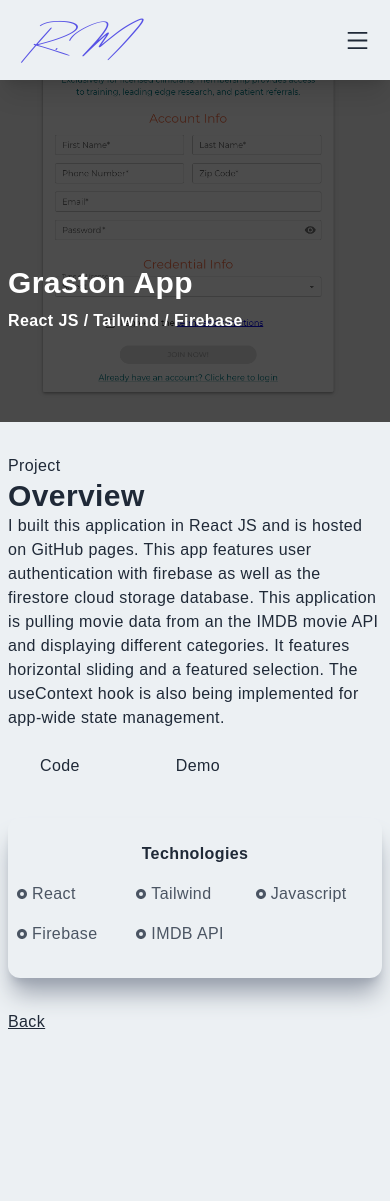
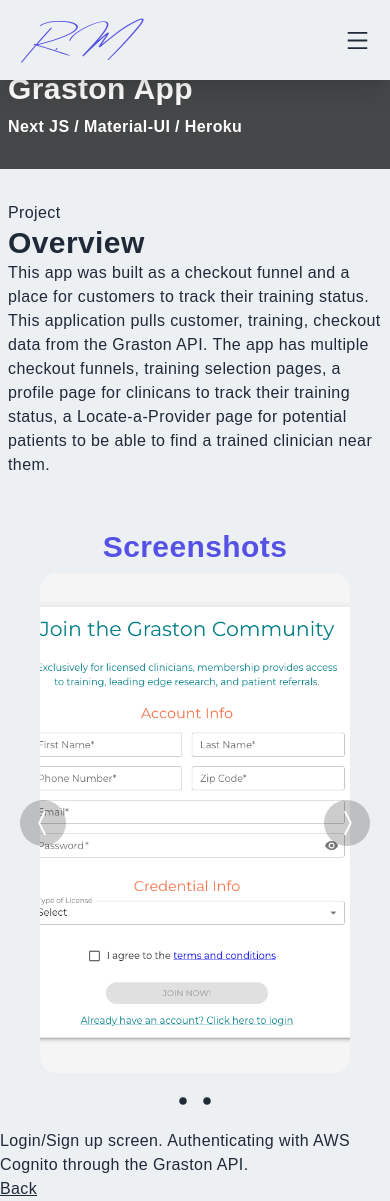
Before and after one commit to RussMcGill/my-portfolio-nextjs, a Next.js app: page /projects/graston-app in a window 390 px wide. Before the commit the page ends 1066 px from the top, so only its background shows below. Built offline with nearby package versions, Linux system fonts and the light colour scheme.

Commit message:
More styling adjustments to projects page

```diff
--- a/pages/projects/graston-app.js
+++ b/pages/projects/graston-app.js
@@ -1,63 +1,104 @@
 import Image from 'next/image';
-import React from 'react';
+import { useState } from 'react';
 import { RiRadioButtonFill } from 'react-icons/ri';
 import Link from 'next/link';
-import Navbar from '@/components/Navbar';
+import { BsChevronCompactLeft, BsChevronCompactRight } from 'react-icons/bs';
+import { RxDotFilled } from 'react-icons/rx';
+import slide1 from '../../public/assets/projects/grastonApp.png';
+import slide2 from '../../public/assets/projects/findTraining.png';
 
 export default function GrastonApp() {
+  const [showModal, setShowModal] = useState(false);
+  const [modalImage, setModalImage] = useState();
+  const [modalText, setmodalText] = useState();
+
+  const [currentIndex, setCurrentIndex] = useState(0);
+
+  const screenshotSlides = [
+    {
+      id: 'slide-1',
+      image: slide1,
+      caption: 'Login/Sign up screen. Authenticating with AWS Cognito through the Graston API.',
+    },
+    {
+      id: 'slide-2',
+      image: slide2,
+      caption: 'Display all available trainings on a map using Google Maps API.',
+    },
+  ];
+
+  function openModal(slide) {
+    setShowModal(true);
+    setModalImage(slide.image);
+    setmodalText(slide.caption);
+  }
+
+  function prevSlide() {
+    const isFirstSlide = currentIndex === 0;
+    const newIndex = isFirstSlide ? screenshotSlides.length - 1 : currentIndex - 1;
+    setCurrentIndex(newIndex);
+  }
+  function nextSlide() {
+    const isLastSlide = currentIndex === screenshotSlides.length - 1;
+    const newIndex = isLastSlide ? 0 : currentIndex + 1;
+    setCurrentIndex(newIndex);
+  }
+
   return (
     <div className='w-full'>
-      <div className='w-screen h-[50vh] relative'>
-        <div className='absolute top-0 left-0 w-full h-[50vh] bg-black/70 z-10' />
-        <Image className='absolute z-1' fill style={{ objectFit: 'cover' }} src={'/assets/projects/grastonApp.png'} alt='/' />
-        <div className='absolute top-[70%] max-w-[1240px] w-full left-[50%] right-[50%] translate-x-[-50%] translate-y-[-50%] text-white z-10 p-2'>
+      <div className='w-screen h-[20vh] relative'>
+        <div className='absolute top-0 left-0 w-full h-[20vh] bg-black/70 z-10' />
+        {/* <Image className='absolute z-1' fill style={{ objectFit: 'cover' }} src={'/assets/projects/grastonApp.png'} alt='/' /> */}
+        <div className='absolute top-[60%] max-w-[1240px] w-full left-[50%] right-[50%] translate-x-[-50%] translate-y-[-50%] text-white z-10 p-2'>
           <h2 className='py-2'>Graston App</h2>
-          <h3>React JS / Tailwind / Firebase</h3>
+          <h3>Next JS / Material-UI / Heroku</h3>
         </div>
       </div>
-
       <div className='max-w-[1240px] mx-auto p-2 grid md:grid-cols-5 gap-8 py-8'>
         <div className='col-span-4'>
           <p>Project</p>
           <h2>Overview</h2>
-          <p>
+          {/* <p>
             I built this application in React JS and is hosted on GitHub pages. This app features user authentication with firebase as well as the
             firestore cloud storage database. This application is pulling movie data from an the IMDB movie API and displaying different categories.
             It features horizontal sliding and a featured selection. The useContext hook is also being implemented for app-wide state management.
+          </p> */}
+          <p>
+            This app was built as a checkout funnel and a place for customers to track their training status. This application pulls customer,
+            training, checkout data from the Graston API. The app has multiple checkout funnels, training selection pages, a profile page for
+            clinicans to track their training status, a Locate-a-Provider page for potential patients to be able to find a trained clinician near
+            them.
           </p>
-          <a href='https://github.com/fireclint/netflix-react-tailwind' target='_blank' rel='noreferrer'>
-            <button className='px-8 py-2 mt-4 mr-8'>Code</button>
-          </a>
-          <a href='https://fireclint.github.io/netflix-react-tailwind/' target='_blank' rel='noreferrer'>
-            <button className='px-8 py-2 mt-4'>Demo</button>
-          </a>
         </div>
-        <div className='col-span-4 md:col-span-1 shadow-xl shadow-gray-400 rounded-xl py-4'>
-          <div className='p-2'>
-            <p className='text-center font-bold pb-2'>Technologies</p>
-            <div className='grid grid-cols-3 md:grid-cols-1'>
-              <p className='text-gray-600 py-2 flex items-center'>
-                <RiRadioButtonFill className='pr-1' /> React
-              </p>
-              <p className='text-gray-600 py-2 flex items-center'>
-                <RiRadioButtonFill className='pr-1' /> Tailwind
-              </p>
-              <p className='text-gray-600 py-2 flex items-center'>
-                <RiRadioButtonFill className='pr-1' /> Javascript
-              </p>
-              <p className='text-gray-600 py-2 flex items-center'>
-                <RiRadioButtonFill className='pr-1' /> Firebase
-              </p>
-              <p className='text-gray-600 py-2 flex items-center'>
-                <RiRadioButtonFill className='pr-1' /> IMDB API
-              </p>
+      </div>
+      <div className='flex flex-col gap-2 mt-5 items-center justify-center'>
+        <h2 className='text-primary'>Screenshots</h2>
+        <div className='max-w-[1200px] h-[500px] sm:min-h-[600px] md:min-h-[850px] lg:min-h-[1000px] w-full m-auto px-10 relative group'>
+          <div
+            style={{ backgroundImage: `url(${screenshotSlides[currentIndex].image.src})` }}
+            className='w-full h-full rounded-2xl bg-center bg-cover duration-500 '
+          >
+            <div className='md:hidden group-hover:block absolute top-[50%] -translate-x-[0] translate-y-[-50%] left-5 text-2xl rounded-full p-2 bg-black/20 md:hover:bg-black/50 text-white cursor-pointer'>
+              <BsChevronCompactLeft size={30} onClick={() => prevSlide()} />
+            </div>
+            <div className='md:hidden group-hover:block absolute top-[50%] -translate-x-[0] translate-y-[-50%] right-5 text-2x rounded-full p-2 bg-black/20 md:hover:bg-black/50 text-white cursor-pointer'>
+              <BsChevronCompactRight size={30} onClick={() => nextSlide()} />
             </div>
           </div>
         </div>
-        <Link href='/#projects'>
-          <p className='underline cursor-pointer'>Back</p>
-        </Link>
+        <div className='flex top-4 justify-center py-2'>
+          {screenshotSlides.map((slide, index) => (
+            <div key={index} className='text-2xl cursor-pointer' onClick={() => setCurrentIndex(index)}>
+              <RxDotFilled />
+            </div>
+          ))}
+        </div>
+        <p>{screenshotSlides[currentIndex].caption}</p>
       </div>
+
+      <Link href='/#projects'>
+        <p className='underline cursor-pointer'>Back</p>
+      </Link>
     </div>
   );
 }
--- a/styles/globals.css
+++ b/styles/globals.css
@@ -34,4 +34,5 @@
   /* button {
     @apply shadow-xl shadow-gray-400 rounded-xl uppercase bg-gradient-to-r from-primary to-[#709dff] text-white
   } */
+
 }
```
Also changed, not shown: public/assets/projects/findTraining.png (added).
